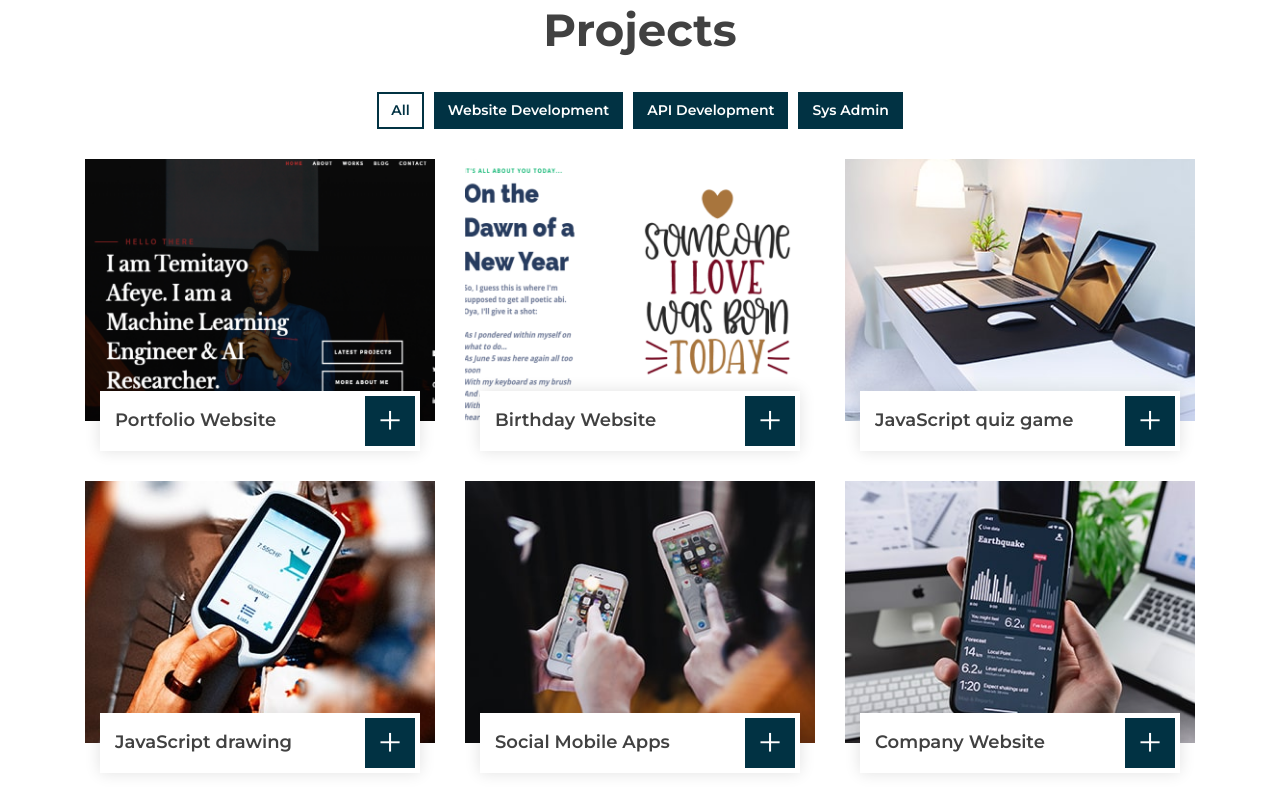
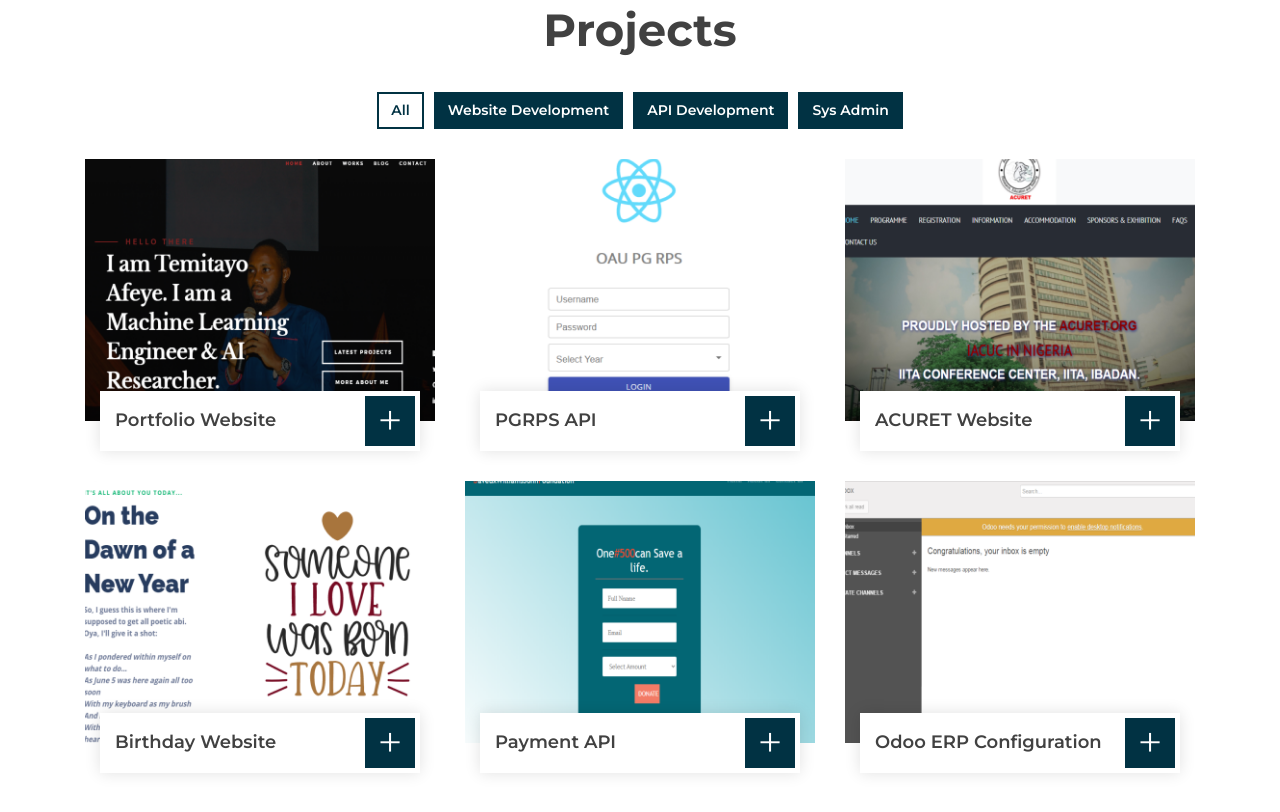
Before and after one commit to davidodeyinka/daveuxfolio, a plain HTML site: page index.html in a window 1280 px wide. Shown: the part 3468-4280 px from the top of the page. Drawn offline with nearby package versions, Linux system fonts and the light colour scheme.

Commit message:
Project inclusions complete

```diff
--- a/index.html
+++ b/index.html
@@ -332,6 +332,28 @@
                     <div class="col-lg-4 col-md-6 col-sm-12 portfolio-item filter-2 wow fadeInUp" data-wow-delay="0.2s">
                         <div class="portfolio-wrap">
                             <div class="portfolio-img">
+                                <img src="img/p4.png" alt="Image">
+                            </div>
+                            <div class="portfolio-text">
+                                <h3>PGRPS API</h3>
+                                <a class="btn" href="img/p4.png" data-lightbox="portfolio">+</a>
+                            </div>
+                        </div>
+                    </div>
+                    <div class="col-lg-4 col-md-6 col-sm-12 portfolio-item filter-1 wow fadeInUp" data-wow-delay="0.4s">
+                        <div class="portfolio-wrap">
+                            <div class="portfolio-img">
+                                <img src="img/p3.png" alt="Image">
+                            </div>
+                            <div class="portfolio-text">
+                                <h3>ACURET Website</h3>
+                                <a class="btn" href="img/p3.png" data-lightbox="portfolio">+</a>
+                            </div>
+                        </div>
+                    </div>
+                    <div class="col-lg-4 col-md-6 col-sm-12 portfolio-item filter-1 wow fadeInUp" data-wow-delay="0.6s">
+                        <div class="portfolio-wrap">
+                            <div class="portfolio-img">
                                 <img src="img/p2.png" alt="Image">
                             </div>
                             <div class="portfolio-text">
@@ -340,47 +362,25 @@
                             </div>
                         </div>
                     </div>
-                    <div class="col-lg-4 col-md-6 col-sm-12 portfolio-item filter-3 wow fadeInUp" data-wow-delay="0.4s">
-                        <div class="portfolio-wrap">
-                            <div class="portfolio-img">
-                                <img src="img/portfolio-3.jpg" alt="Image">
-                            </div>
-                            <div class="portfolio-text">
-                                <h3>JavaScript quiz game</h3>
-                                <a class="btn" href="img/portfolio-3.jpg" data-lightbox="portfolio">+</a>
-                            </div>
-                        </div>
-                    </div>
-                    <div class="col-lg-4 col-md-6 col-sm-12 portfolio-item filter-1 wow fadeInUp" data-wow-delay="0.6s">
-                        <div class="portfolio-wrap">
-                            <div class="portfolio-img">
-                                <img src="img/portfolio-4.jpg" alt="Image">
-                            </div>
-                            <div class="portfolio-text">
-                                <h3>JavaScript drawing</h3>
-                                <a class="btn" href="img/portfolio-4.jpg" data-lightbox="portfolio">+</a>
-                            </div>
-                        </div>
-                    </div>
                     <div class="col-lg-4 col-md-6 col-sm-12 portfolio-item filter-2 wow fadeInUp" data-wow-delay="0.8s">
                         <div class="portfolio-wrap">
                             <div class="portfolio-img">
-                                <img src="img/portfolio-5.jpg" alt="Image">
+                                <img src="img/p5.png" alt="Image">
                             </div>
                             <div class="portfolio-text">
-                                <h3>Social Mobile Apps</h3>
-                                <a class="btn" href="img/portfolio-5.jpg" data-lightbox="portfolio">+</a>
+                                <h3>Payment API</h3>
+                                <a class="btn" href="img/p5.png" data-lightbox="portfolio">+</a>
                             </div>
                         </div>
                     </div>
                     <div class="col-lg-4 col-md-6 col-sm-12 portfolio-item filter-3 wow fadeInUp" data-wow-delay="1s">
                         <div class="portfolio-wrap">
                             <div class="portfolio-img">
-                                <img src="img/portfolio-6.jpg" alt="Image">
+                                <img src="img/p6.png" alt="Image">
                             </div>
                             <div class="portfolio-text">
-                                <h3>Company Website</h3>
-                                <a class="btn" href="img/portfolio-6.jpg" data-lightbox="portfolio">+</a>
+                                <h3>Odoo ERP Configuration</h3>
+                                <a class="btn" href="img/p6.png" data-lightbox="portfolio">+</a>
                             </div>
                         </div>
                     </div>
```
Also changed, not shown: img/p4.png (added).
